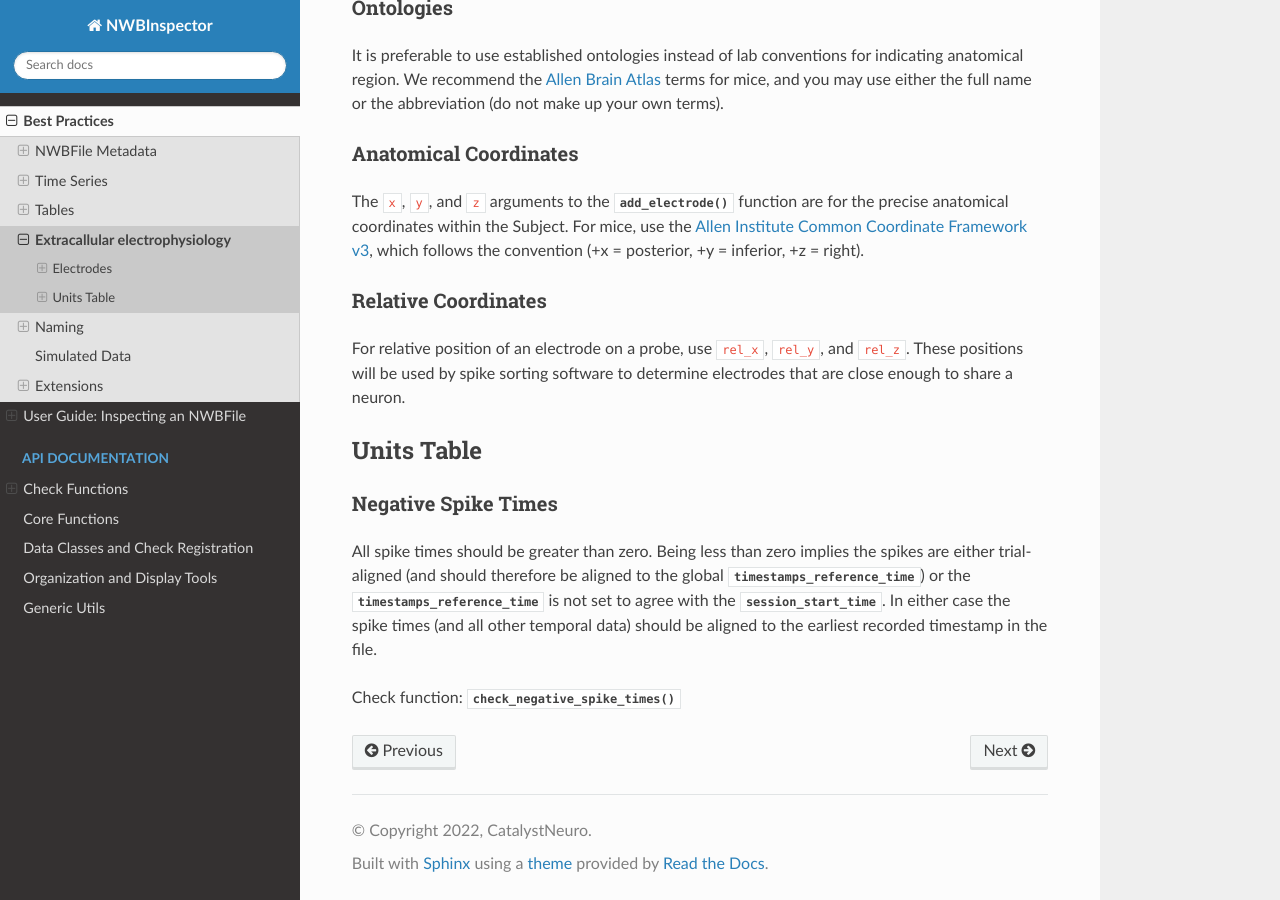
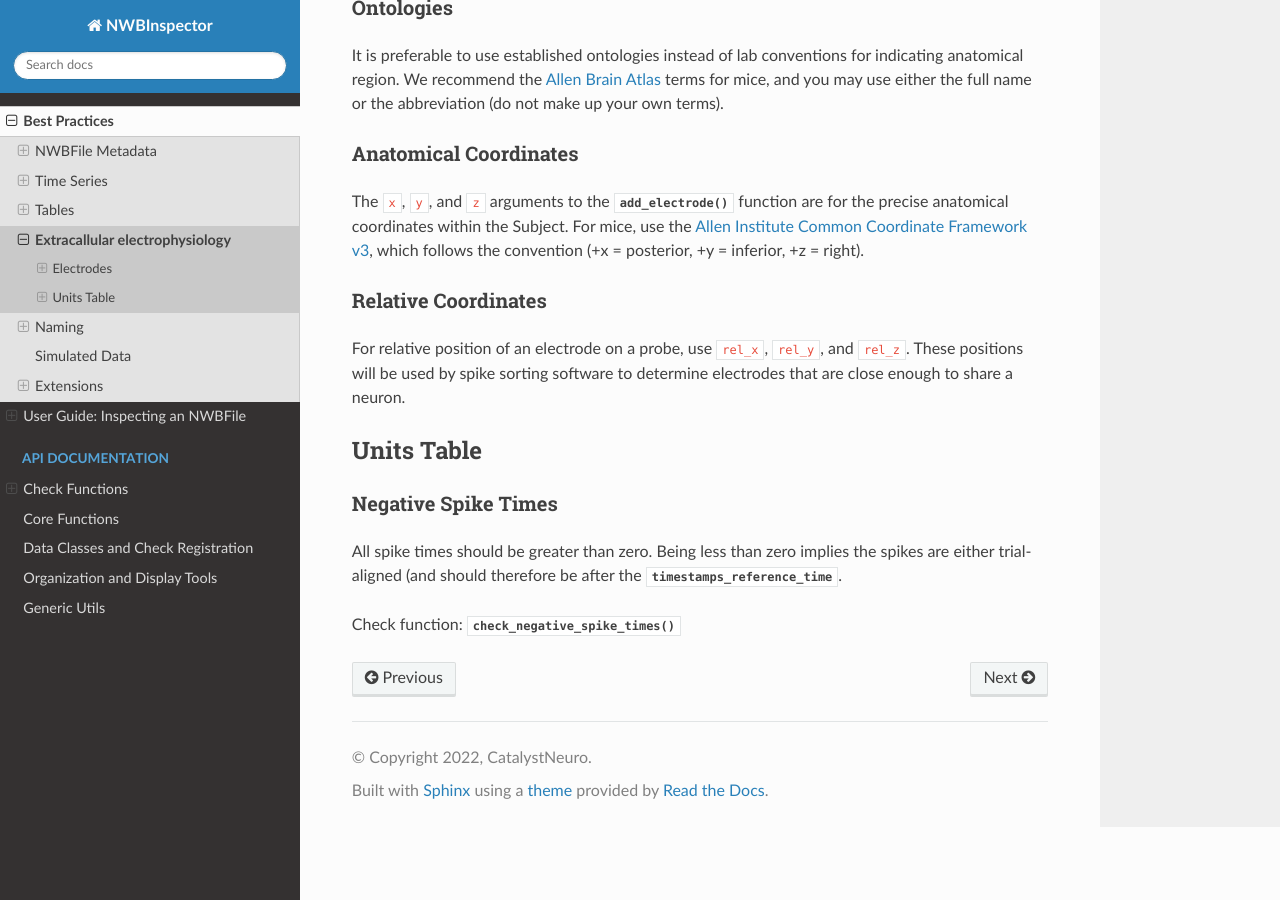
Before and after one commit to NeurodataWithoutBorders/nwbinspector, a Sphinx documentation site: the page built from docs/best_practices/ecephys.rst, in a window 1280 px wide and 900 px high, scrolled down 563 px. Built offline with Sphinx 7.4.7 and the Read the Docs theme 2.0.0, drawn with Linux system fonts in a browser that asks for light colours; pages that are not in the unit, such as notebooks, are missing from menus.

Commit message:
Update docs/best_practices/ecephys.rst
Co-authored-by: Ben Dichter <ben.dichter@gmail.com>

```diff
--- a/docs/best_practices/ecephys.rst
+++ b/docs/best_practices/ecephys.rst
@@ -67,9 +67,6 @@ Negative Spike Times
 ~~~~~~~~~~~~~~~~~~~~
 
 All spike times should be greater than zero. Being less than zero implies the spikes are either trial-aligned (and
-should therefore be aligned to the global :py:attr:`~pynwb.file.NWBFile.timestamps_reference_time`) or the
-:py:attr:`~pynwb.file.NWBFile.timestamps_reference_time` is not set to agree with the
-:py:attr:`~pynwb.file.NWBFile.session_start_time`. In either case the spike times (and all other temporal data) should
-be aligned to the earliest recorded timestamp in the file.
+should therefore be after the :py:attr:`~pynwb.file.NWBFile.timestamps_reference_time`.
 
 Check function: :py:meth:`~nwbinspector.checks.ecephys.check_negative_spike_times`
```
